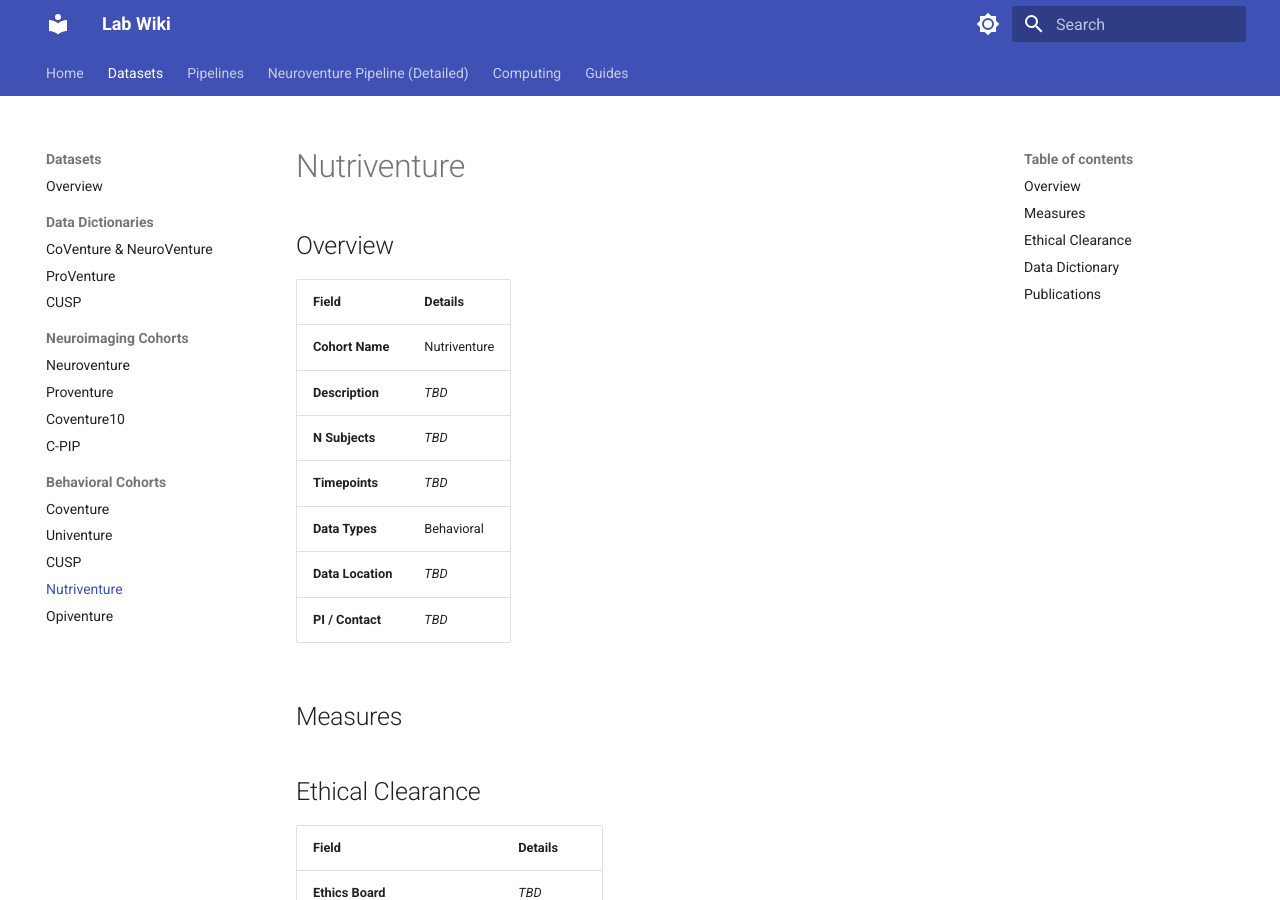
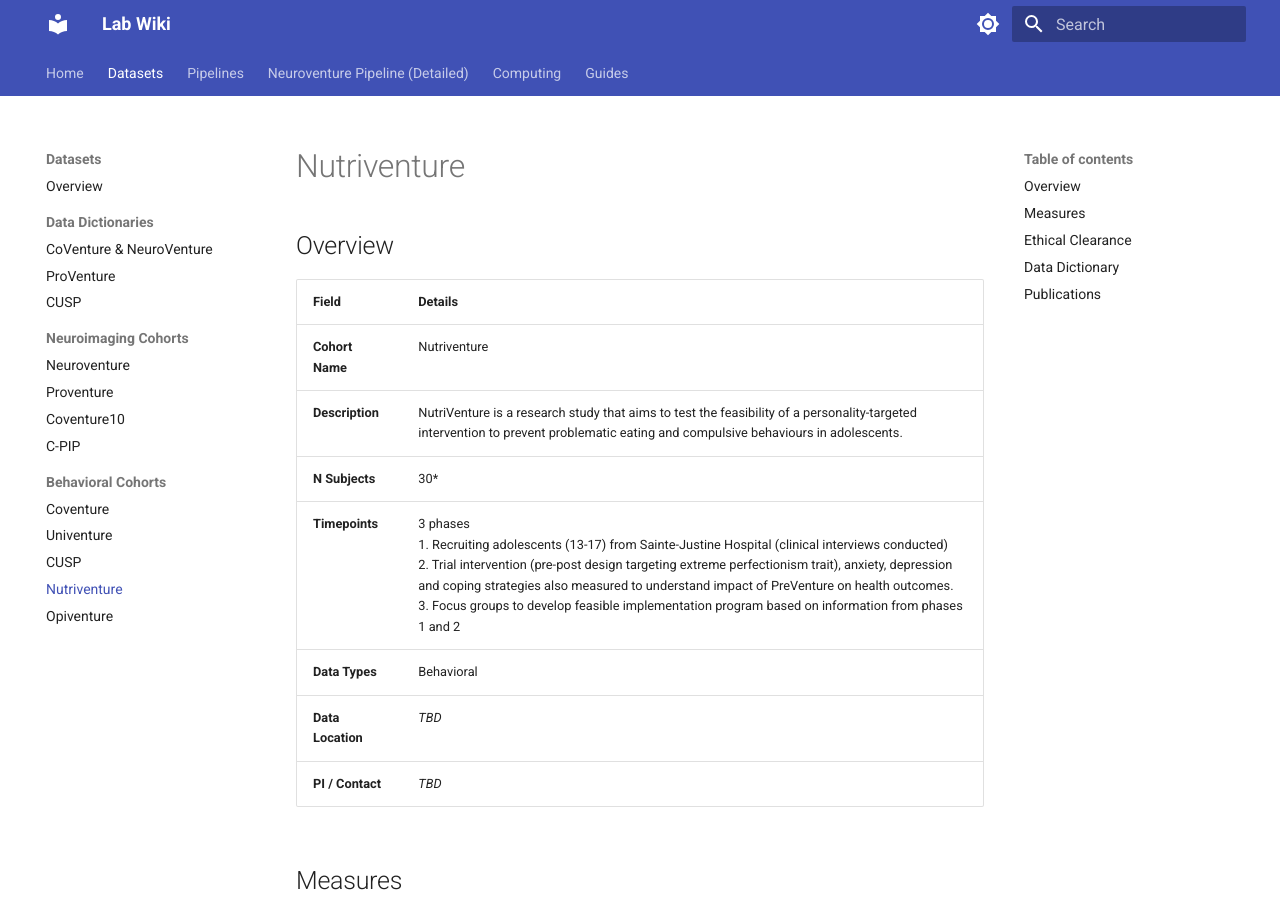
Before and after one commit to subhasriviswa/lab-wiki, an MkDocs documentation site: the page built from docs/datasets/behavioral/nutriventure.md, in a window 1280 px wide and 900 px high. Built offline with MkDocs 1.6.1 and Material for MkDocs 9.7.7, drawn with Linux system fonts in a browser that asks for light colours.

Commit message:
Revise Nutriventure dataset information
Updated the Nutriventure dataset details including description, number of subjects, and timepoints.

```diff
--- a/docs/datasets/behavioral/nutriventure.md
+++ b/docs/datasets/behavioral/nutriventure.md
@@ -5,9 +5,9 @@
 | Field | Details |
 |-------|---------|
 | **Cohort Name** | Nutriventure |
-| **Description** | *TBD* |
-| **N Subjects** | *TBD* |
-| **Timepoints** | *TBD* |
+| **Description** | NutriVenture is a research study that aims to test the feasibility of a personality-targeted intervention to prevent problematic eating and compulsive behaviours in adolescents. |
+| **N Subjects** | 30* |
+| **Timepoints** | 3 phases<br>1. Recruiting adolescents (13-17) from Sainte-Justine Hospital (clinical interviews conducted)<br>2. Trial intervention (pre-post design targeting extreme perfectionism trait), anxiety, depression and coping strategies also measured to understand impact of PreVenture on health outcomes.<br>3. Focus groups to develop feasible implementation program based on information from phases 1 and 2 |
 | **Data Types** | Behavioral |
 | **Data Location** | *TBD* |
 | **PI / Contact** | *TBD* |
```
